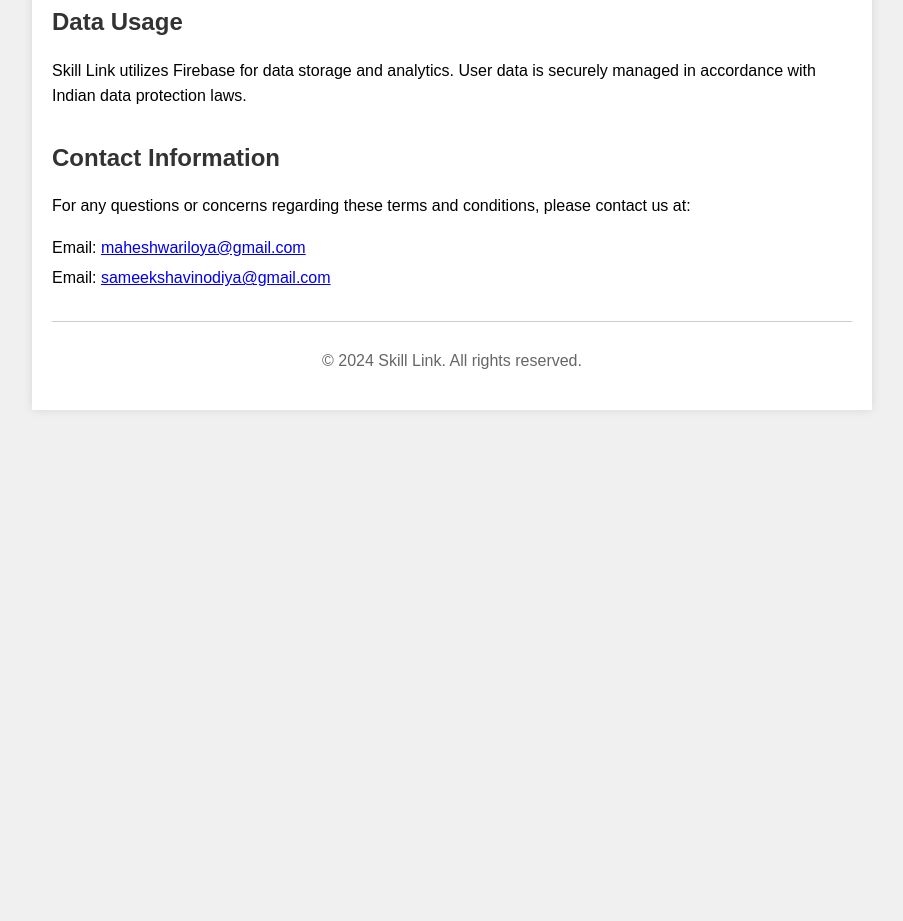
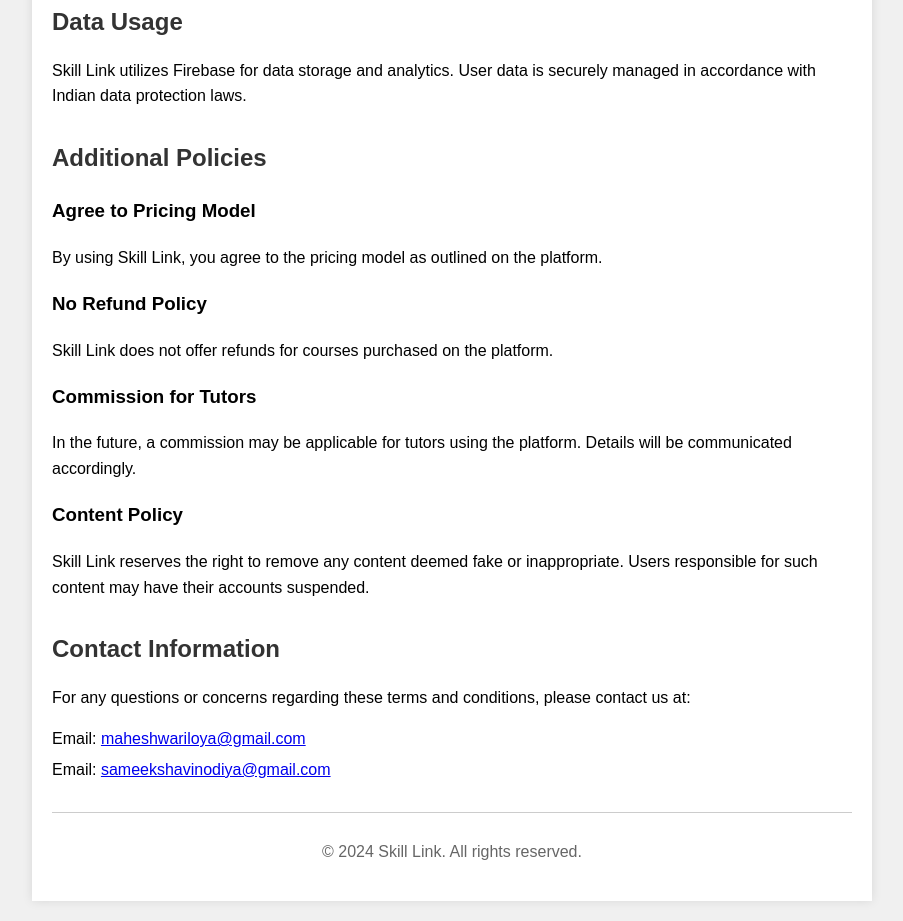
Before and after one commit to NightMare8587/Skill-Link-Website, a plain HTML site: page index.html in a window 1280 px wide. Shown: the part 705-1626 px from the top of the page, without its empty margins (188-1091 px from the left). Before the commit the page ends 1135 px from the top, so only its background shows below. Drawn offline with Linux system fonts and the light colour scheme.

Commit message:
Update index.html

```diff
--- a/index.html
+++ b/index.html
@@ -39,6 +39,21 @@
         </section>
 
         <section>
+            <h2>Additional Policies</h2>
+            <h3>Agree to Pricing Model</h3>
+            <p>By using Skill Link, you agree to the pricing model as outlined on the platform.</p>
+
+            <h3>No Refund Policy</h3>
+            <p>Skill Link does not offer refunds for courses purchased on the platform.</p>
+
+            <h3>Commission for Tutors</h3>
+            <p>In the future, a commission may be applicable for tutors using the platform. Details will be communicated accordingly.</p>
+
+            <h3>Content Policy</h3>
+            <p>Skill Link reserves the right to remove any content deemed fake or inappropriate. Users responsible for such content may have their accounts suspended.</p>
+        </section>
+
+        <section>
             <h2>Contact Information</h2>
             <p>For any questions or concerns regarding these terms and conditions, please contact us at:</p>
             <ul>
```
